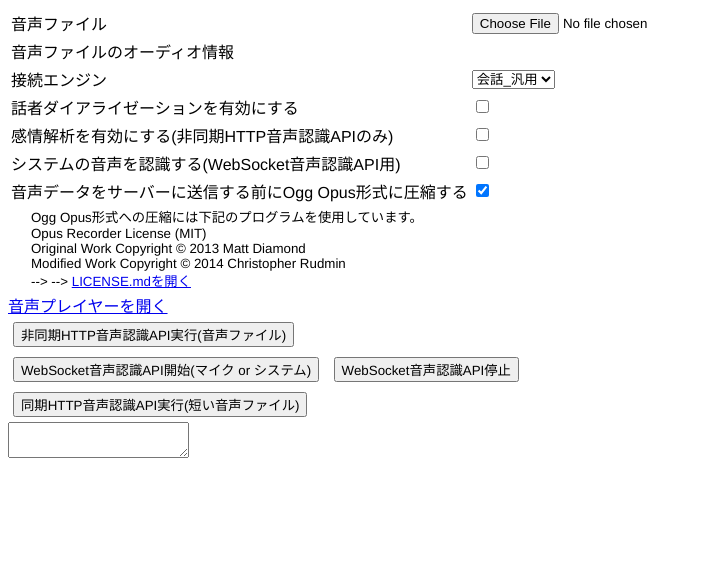
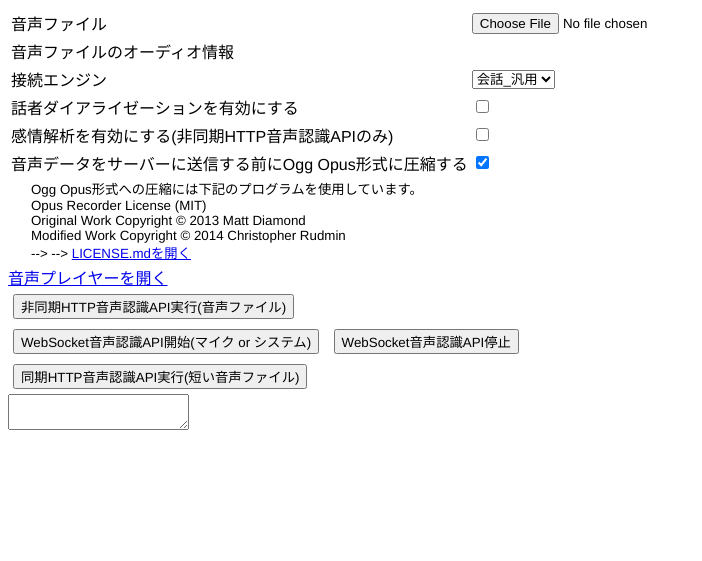
Before and after one commit to myoshida-2024/1on1upgrade250117, a PHP site: page / in a window 1280 px wide. Shown: the top 561 px of the page, without its empty margins (0-702 px from the left). Run offline with PHP 8.4, Linux system fonts and the light colour scheme; some libraries are stand-ins or nearby versions.

Commit message:
システムの音声を消す

```diff
--- a/index.php
+++ b/index.php
@@ -103,10 +103,10 @@ $appKey = $_ENV['APPKEY'] ?? '';
                 <!-- <td><label for="useUserMedia">マイクの音声を認識する(WebSocket音声認識API用)</label></td> -->
                 <!-- <td><input type="checkbox" id="useUserMedia" checked></td> -->
             <!-- </tr> -->
-            <tr>
-                <td><label for="useDisplayMedia">システムの音声を認識する(WebSocket音声認識API用)</label></td>
-                <td><input type="checkbox" id="useDisplayMedia"></td>
-            </tr>
+            <!-- <tr> -->
+                <!-- <td><label for="useDisplayMedia">システムの音声を認識する(WebSocket音声認識API用)</label></td> -->
+                <!-- <td><input type="checkbox" id="useDisplayMedia"></td> -->
+            <!-- </tr> -->
             <tr>
                 <td><label for="useOpusRecorder">音声データをサーバーに送信する前にOgg Opus形式に圧縮する</label></td>
                 <td><input type="checkbox" id="useOpusRecorder" checked></td>
@@ -158,7 +158,7 @@ $appKey = $_ENV['APPKEY'] ?? '';
                 const sentimentAnalysisElement = document.getElementById("sentimentAnalysis");
                 // const profileWordsElement = document.getElementById("profileWords");
                 // const useUserMediaElement = document.getElementById("useUserMedia");
-                const useDisplayMediaElement = document.getElementById("useDisplayMedia");
+                // const useDisplayMediaElement = document.getElementById("useDisplayMedia");
                 const useOpusRecorderElement = document.getElementById("useOpusRecorder");
 
                 const executeAsyncButtonElement = document.getElementById("executeAsyncButton");
@@ -403,7 +403,7 @@ $appKey = $_ENV['APPKEY'] ?? '';
                     Recorder.adpcmPacking = true;
                     Recorder.useOpusRecorder = useOpusRecorderElement.checked;
                     // Recorder.useUserMedia = useUserMediaElement.checked;
-                    Recorder.useDisplayMedia = useDisplayMediaElement.checked;
+                    // Recorder.useDisplayMedia = useDisplayMediaElement.checked;
 
                     Wrp.TRACE = function (message) {
                         if (message.startsWith("ERROR:")) {
```
